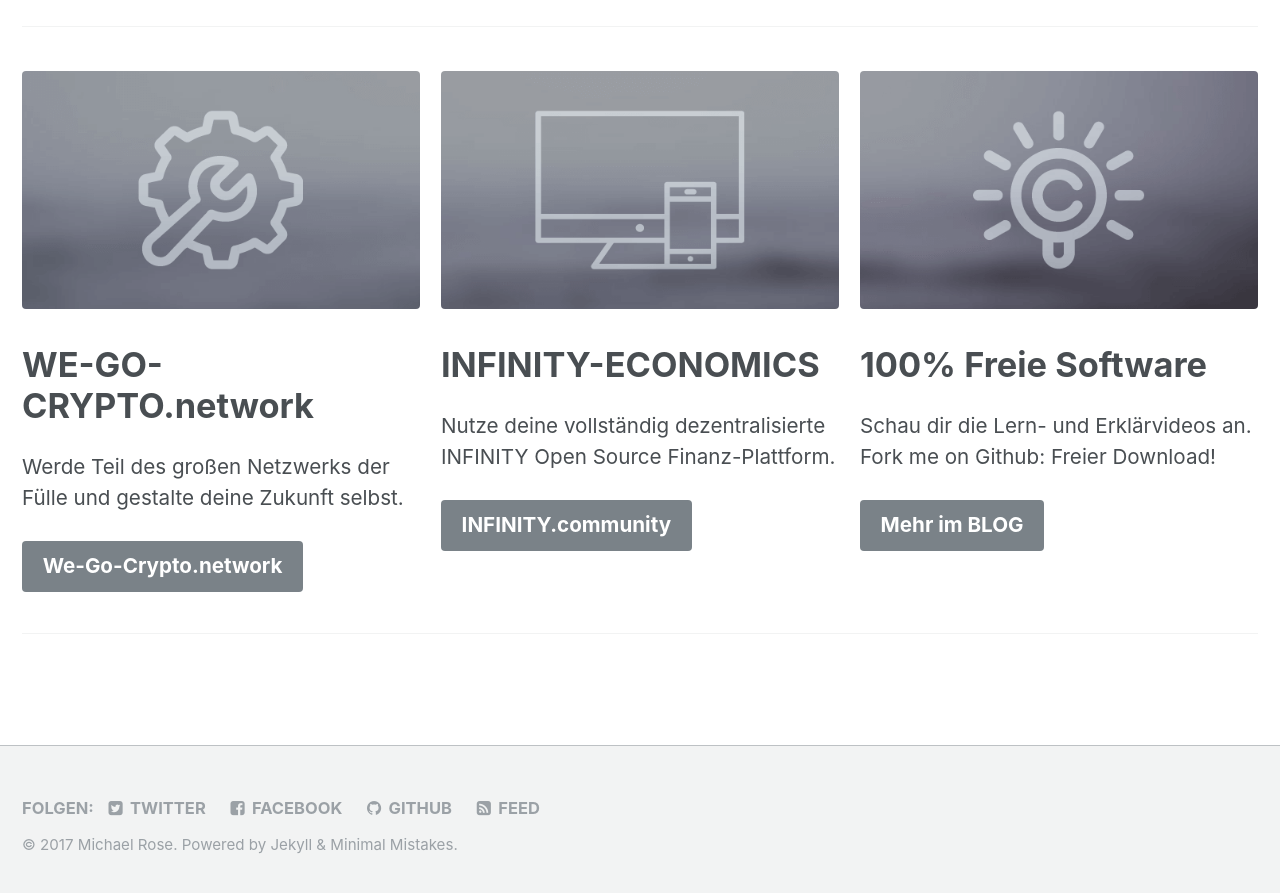
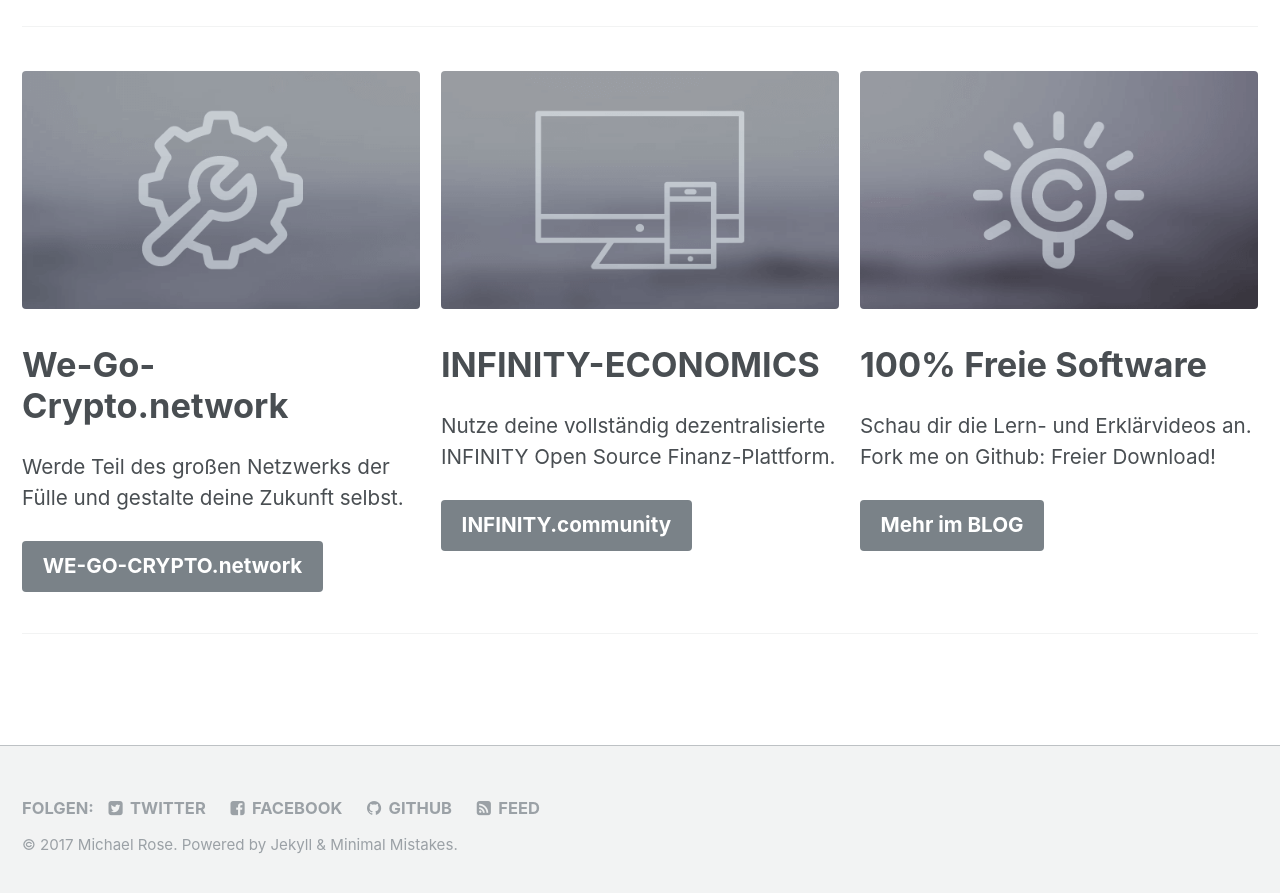
Before and after one commit to infinity-economics/WhitePaper, a Jekyll site: the page built from _pages/home.md, in a window 1280 px wide and 900 px high, scrolled down 902 px. Shown: the top 893 px of the window. Built offline with Jekyll 4.4.1, drawn with Linux system fonts in a browser that asks for light colours.

```diff
--- a/_pages/home.md
+++ b/_pages/home.md
@@ -13,10 +13,10 @@ excerpt: '{::nomarkdown}Sicheres Geld für eine neue freie Welt. Rock mit uns di
 feature_row:
   - image_path: /assets/images/mm-customizable-feature.png
     alt: "customizable"
-    title: "WE-GO-CRYPTO.network"
+    title: "We-Go-Crypto.network"
     excerpt: "Werde Teil des großen Netzwerks der Fülle und gestalte deine Zukunft selbst."
     url: "http://WGC-Preelaunch.at/"
-    btn_label: "We-Go-Crypto.network"
+    btn_label: "WE-GO-CRYPTO.network"
   - image_path: /assets/images/mm-responsive-feature.png
     alt: "fully responsive"
     title: "INFINITY-ECONOMICS"
```
